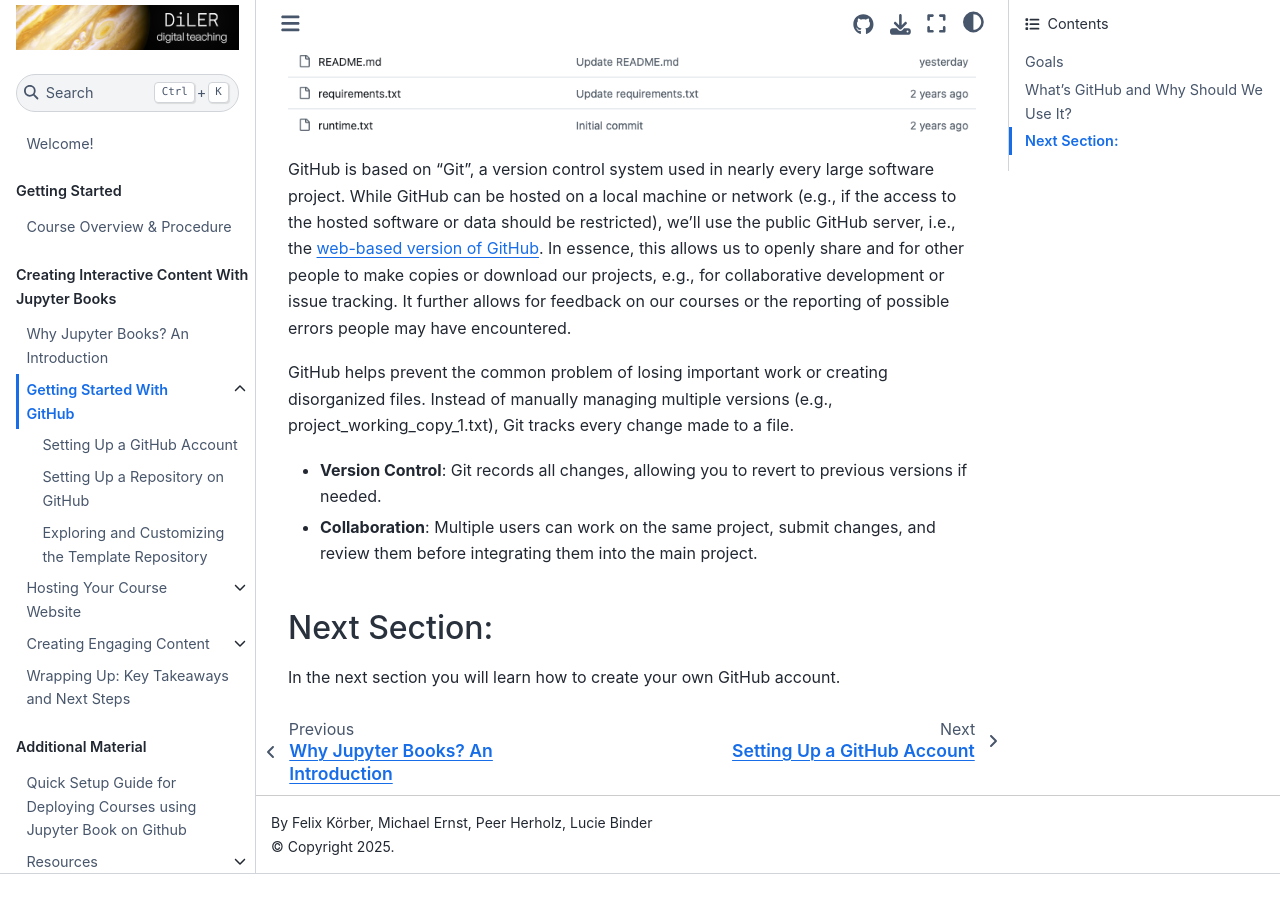
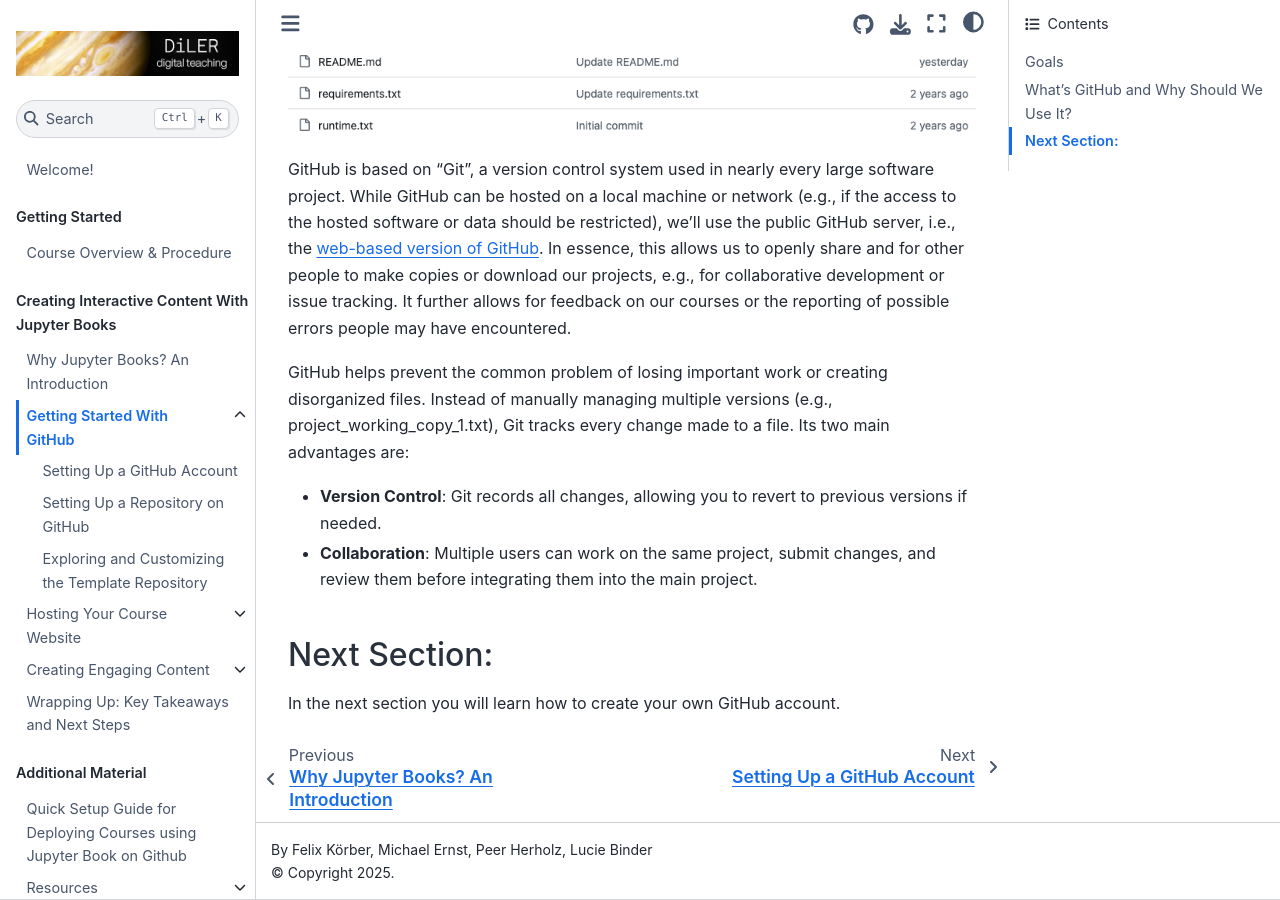
Before and after one commit to M-earnest/tutorial_jupyter_books, a Jupyter Book: the page built from content/1_github/intro.md, in a window 1280 px wide and 900 px high, scrolled down 852 px. Built offline with Jupyter Book 1.0.4 settings and Sphinx 7.4.7 and the Sphinx Book theme 1.1.4, drawn with Linux system fonts in a browser that asks for light colours; pages that are not in the unit, such as notebooks, are missing from menus; before the commit the page ends 1726 px from its top, so only the background shows below that.

Commit message:
Update intro.md

```diff
--- a/content/1_github/intro.md
+++ b/content/1_github/intro.md
@@ -22,7 +22,7 @@
 
 GitHub is based on "Git", a version control system used in nearly every large software project. While GitHub can be hosted on a local machine or network (e.g., if the access to the hosted software or data should be restricted), we'll use the public GitHub server, i.e., the [web-based version of GitHub](https://github.com). In essence, this allows us to openly share and for other people to make copies or download our projects, e.g., for collaborative development or issue tracking. It further allows for feedback on our courses or the reporting of possible errors people may have encountered.
 
-GitHub helps prevent the common problem of losing important work or creating disorganized files. Instead of manually managing multiple versions (e.g., project_working_copy_1.txt), Git tracks every change made to a file.
+GitHub helps prevent the common problem of losing important work or creating disorganized files. Instead of manually managing multiple versions (e.g., project_working_copy_1.txt), Git tracks every change made to a file. Its two main advantages are:
 - **Version Control**: Git records all changes, allowing you to revert to previous versions if needed.
 - **Collaboration**: Multiple users can work on the same project, submit changes, and review them before integrating them into the main project.
 
```
